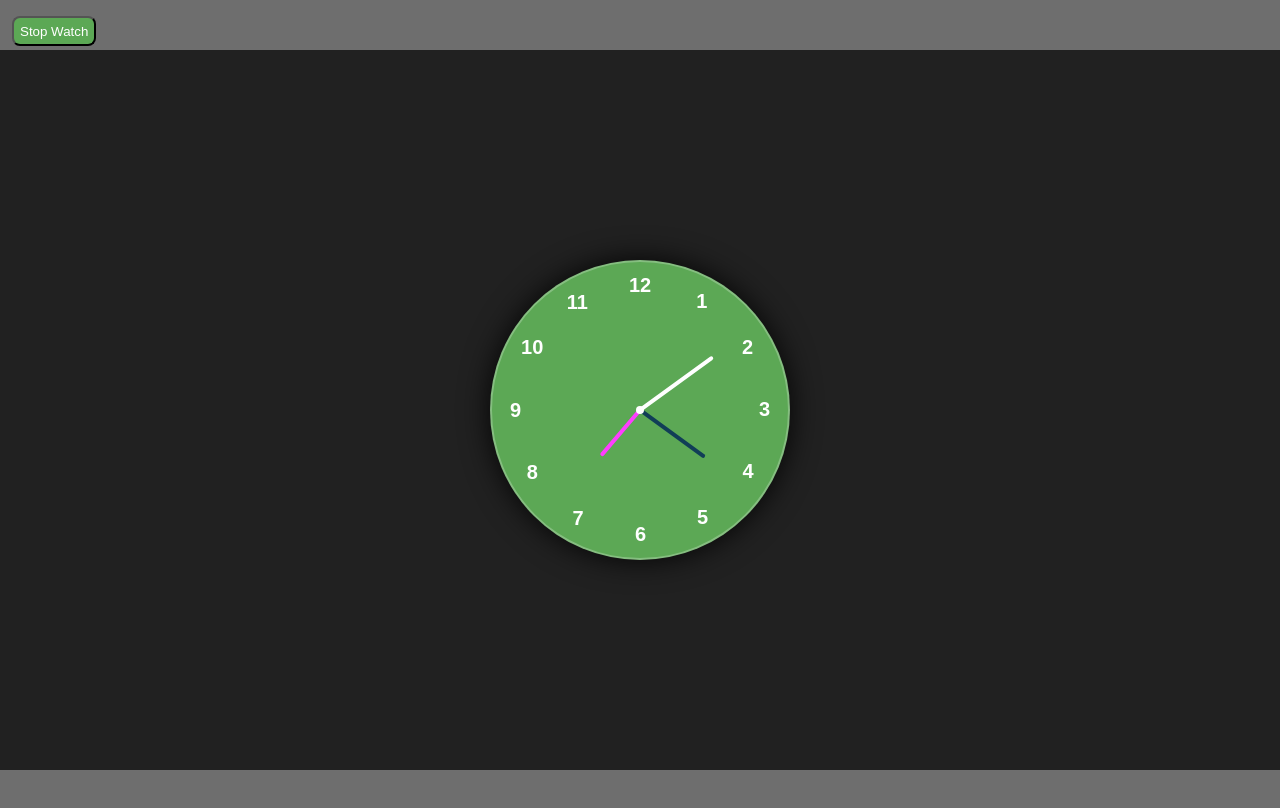
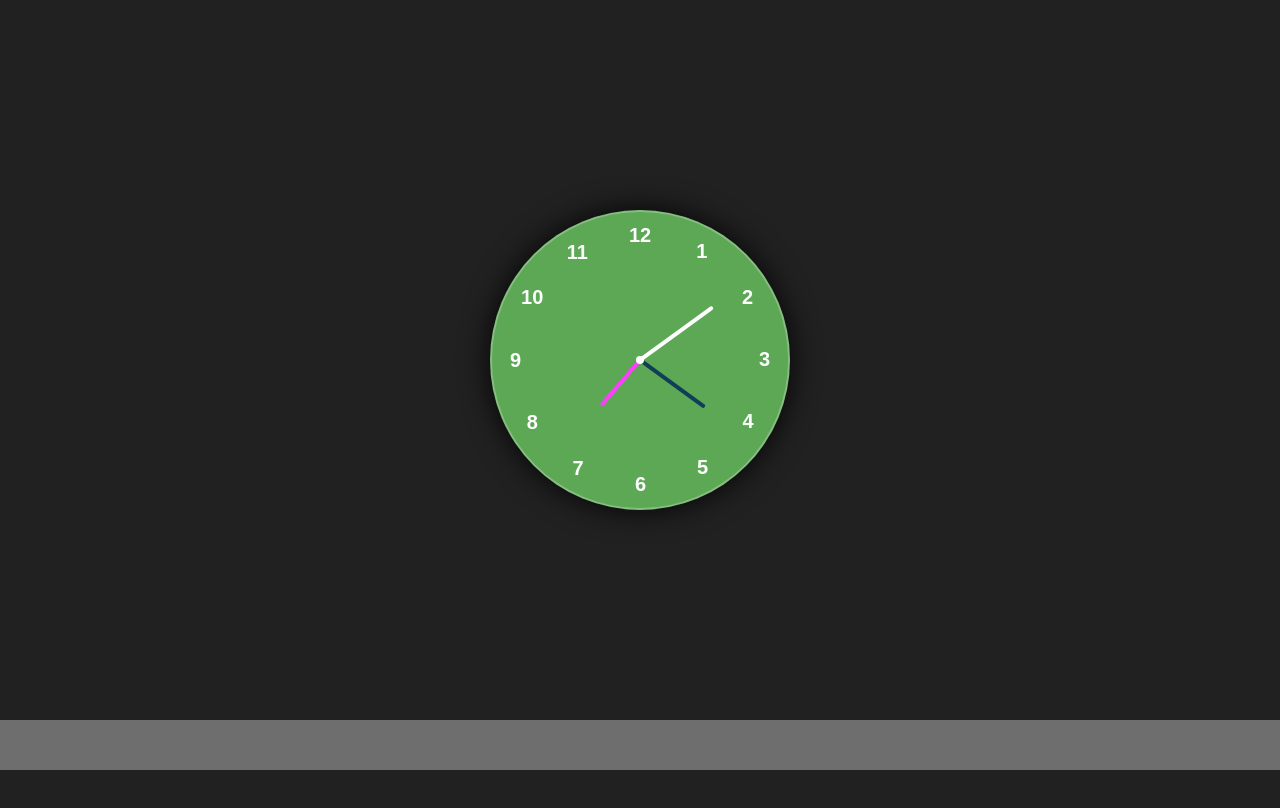
Before and after one commit to KhusraoAdilKhan/AnalogClock, a plain HTML site: page index.html in a window 1280 px wide. Drawn offline with Linux system fonts and the light colour scheme.

Commit message:
remove stop watch button

```diff
--- a/index.html
+++ b/index.html
@@ -8,9 +8,9 @@
 </head>
 <body>
     <div class="main">
-        <div class="headermenu">
+        <!-- <div class="headermenu">
             <button onclick=gotoStopWatch()>Stop Watch</button>
-        </div>
+        </div> -->
         <div class="container">
             <div class="clock">
                 <div style="--clr: #ff3dff; --h:60px;" class="hand" id="hour"><i></i></div>
```
